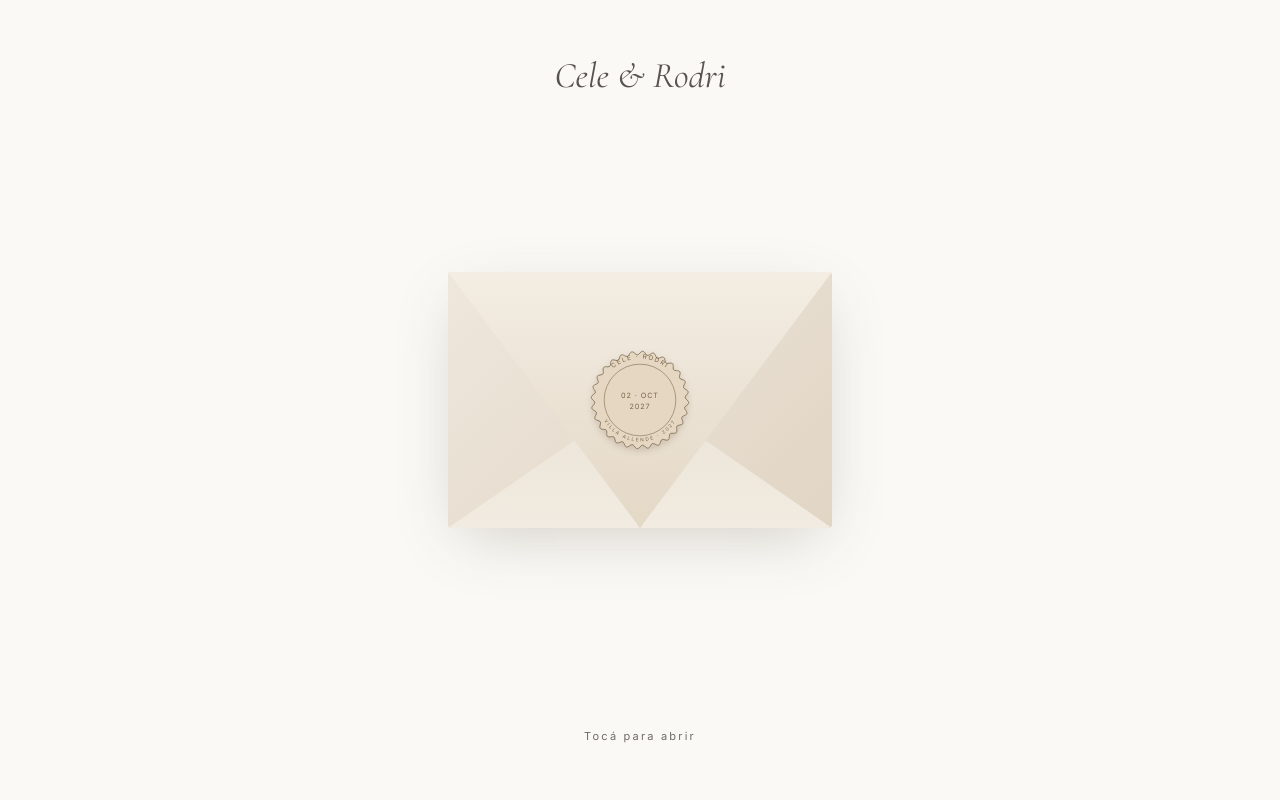
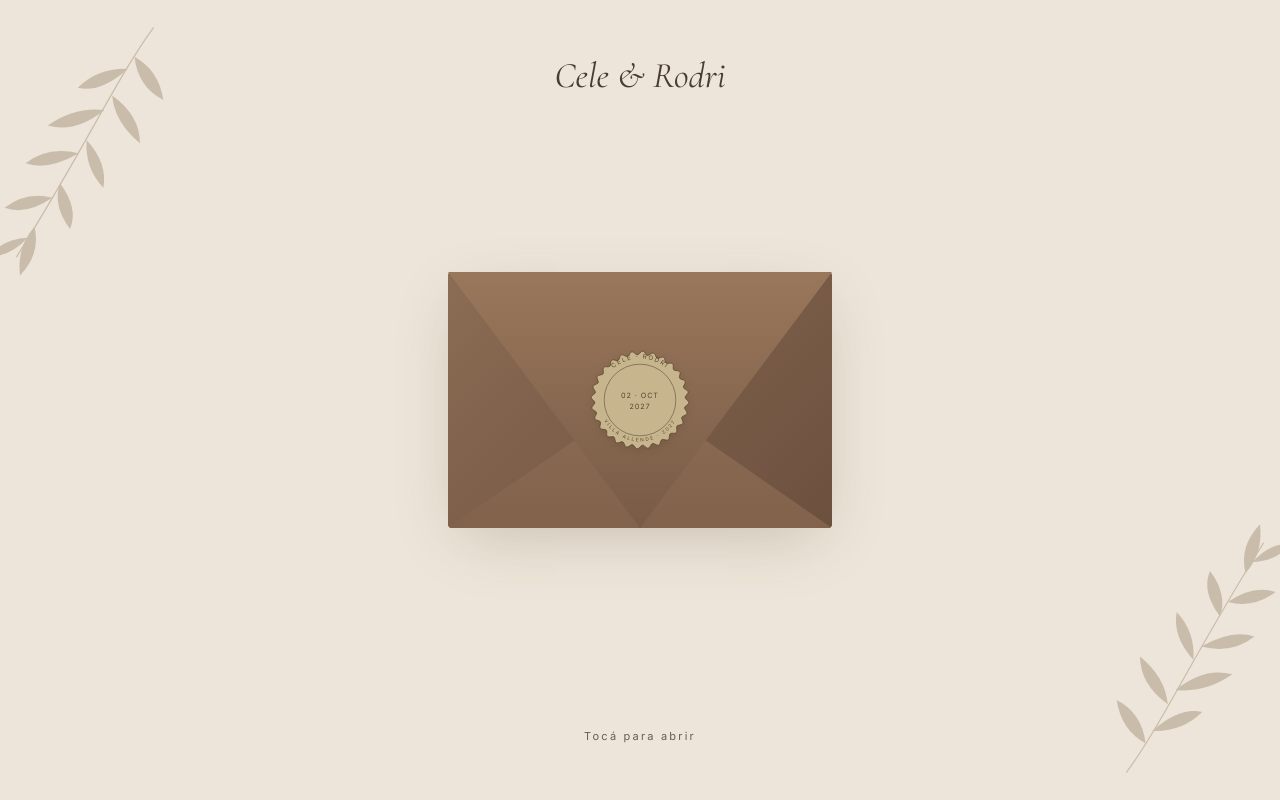
Before and after one commit to RodrigoChiquiLucero/casamiento-cele-rodri, a React (Vite) app: page / in a window 1280 px wide. Shown: the top 800 px of the page. Built offline with nearby package versions, Linux system fonts and the light colour scheme.

Commit message:
Aplica paleta lino y cacao con detalles botánicos y simplifica ubicaciones

```diff
--- a/src/App.jsx
+++ b/src/App.jsx
@@ -1,3 +1,4 @@
+import BotanicalCorners from './components/BotanicalCorners'
 import { useEffect, useState } from 'react'
 import heroPhoto from './assets/FotoCasamiento.png'
 import EnvelopeIntro from './components/EnvelopeIntro'
@@ -9,17 +10,13 @@ const LOCATIONS = [
     label: 'La ceremonia',
     name: 'Convento San Alfonso',
     time: '19:30 hs',
-    instagram: 'https://www.instagram.com/conventosanalfonso/',
     maps: 'https://www.google.com/maps?cid=7930684530931996123',
-    embed: 'https://www.google.com/maps/embed?pb=!1m18!1m12!1m3!1d4405.5790035539385!2d-64.30062897708476!3d-31.304843424020394!2m3!1f0!2f0!3f0!3m2!1i1024!2i768!4f13.1!3m3!1m2!1s0x94329d06c7decc7f%3A0x6e0f738ff3e315db!2sConvento%20San%20Alfonso!5e0!3m2!1ses-419!2sar!4v1790346679405!5m2!1ses-419!2sar',
   },
   {
     label: 'La fiesta',
     name: 'Bolgheri',
     time: '21:00 hs',
-    instagram: 'https://www.instagram.com/bolgheri.eventos/?hl=es',
     maps: 'https://www.google.com/maps?cid=8508632084612308582',
-    embed: 'https://www.google.com/maps/embed?pb=!1m18!1m12!1m3!1d3409.80977577974!2d-64.30182342359483!3d-31.281356589738092!2m3!1f0!2f0!3f0!3m2!1i1024!2i768!4f13.1!3m3!1m2!1s0x94329d2476116da9%3A0x7614bbccdfcede66!2sBolgheri!5e0!3m2!1ses-419!2sar!4v1790346847181!5m2!1ses-419!2sar',
   },
 ]
 const CARD_PRICE = 'A consultar'
@@ -83,7 +80,7 @@ export default function App() {
   return (
     <>
       {!introDone && <EnvelopeIntro onOpen={() => setIntroDone(true)} />}
-      <div className="min-h-screen bg-[#faf9f6] text-stone-800 font-normal selection:bg-stone-800 selection:text-stone-50">
+      <div className="min-h-screen bg-[#EDE5D9] text-[#493B30] font-normal selection:bg-stone-800 selection:text-stone-50">
 
       <header className="relative h-screen w-full overflow-hidden">
         <img
@@ -103,7 +100,8 @@ export default function App() {
         </div>
       </header>
 
-      <main className="mx-auto w-full max-w-2xl px-6 py-16 sm:py-24 md:py-32 space-y-20 md:space-y-28">
+      <main className="relative isolate mx-auto w-full max-w-2xl px-6 py-16 sm:py-24 md:py-32 space-y-20 md:space-y-28">
+        <BotanicalCorners />
 
         <Section eyebrow="El gran día">
           <div className="space-y-2">
@@ -143,20 +141,10 @@ export default function App() {
                   <p className="text-[11px] uppercase tracking-[0.3em] text-stone-500">
                     {location.label}
                   </p>
-                  <h2 className="font-display text-4xl sm:text-5xl font-normal leading-tight text-[#405b67]">{location.name}</h2>
+                  <h2 className="font-display text-4xl sm:text-5xl font-normal leading-tight text-[#493B30]">{location.name}</h2>
                   <p className="text-sm tracking-[0.08em] text-stone-600">{location.time}</p>
                 </div>
-                <div className="overflow-hidden rounded-2xl border border-stone-200 bg-stone-100">
-                  <iframe
-                    title={`Ubicación de ${location.name}`}
-                    src={location.embed}
-                    className="block h-72 w-full border-0 sm:h-80"
-                    allowFullScreen
-                    loading="lazy"
-                    referrerPolicy="strict-origin-when-cross-origin"
-                  />
-                </div>
-                <div className="grid grid-cols-1 gap-3 sm:grid-cols-2">
+                <div className="mx-auto grid w-full max-w-xs grid-cols-1">
                   <a
                     href={location.maps}
                     target="_blank"
@@ -165,15 +153,6 @@ export default function App() {
                     className="invitation-link"
                   >
                     Cómo llegar <span aria-hidden="true">↗</span>
-                  </a>
-                  <a
-                    href={location.instagram}
-                    target="_blank"
-                    rel="noopener noreferrer"
-                    aria-label={`Instagram de ${location.name} (abre en otra pestaña)`}
-                    className="invitation-link invitation-link-secondary"
-                  >
-                    Ver Instagram <span aria-hidden="true">↗</span>
                   </a>
                 </div>
               </article>
@@ -184,7 +163,7 @@ export default function App() {
         <Divider />
 
         <Section eyebrow="Precio de la tarjeta">
-          <p className="font-display text-4xl sm:text-5xl font-normal italic text-[#405b67]">
+          <p className="font-display text-4xl sm:text-5xl font-normal italic text-[#493B30]">
             {CARD_PRICE}
           </p>
           {CARD_PRICE_PERIOD && (
@@ -199,7 +178,7 @@ export default function App() {
         <Divider />
 
         <Section eyebrow="Confirmá tu asistencia">
-          <h2 className="font-display text-4xl sm:text-5xl font-normal leading-tight text-[#405b67]">¡Queremos que estés!</h2>
+          <h2 className="font-display text-4xl sm:text-5xl font-normal leading-tight text-[#493B30]">¡Queremos que estés!</h2>
           <p className="mx-auto max-w-sm text-sm leading-relaxed text-stone-600">
             Nos hace mucha ilusión compartir este día con vos.
           </p>
--- /dev/null
+++ b/src/components/BotanicalCorners.jsx
@@ -0,0 +1,31 @@
+// Ornamentos vectoriales: decorativos y livianos para celulares.
+function Sprig({ className }) {
+  return (
+    <svg className={className} viewBox="0 0 180 260" fill="none" aria-hidden="true" focusable="false">
+      <g stroke="currentColor" strokeWidth="1.1" strokeLinecap="round" strokeLinejoin="round">
+        <path d="M24 235C57 190 87 124 147 29" />
+        <g fill="currentColor" stroke="none">
+          <path d="M41 209Q19 197 15 170Q38 182 41 209Z" />
+          <path d="M47 198Q72 176 92 181Q74 199 47 198Z" />
+          <path d="M61 174Q36 156 36 131Q59 150 61 174Z" />
+          <path d="M68 161Q94 140 119 147Q95 164 68 161Z" />
+          <path d="M84 134Q65 113 69 91Q86 109 84 134Z" />
+          <path d="M91 122Q119 106 139 113Q119 129 91 122Z" />
+          <path d="M108 95Q91 72 99 54Q115 75 108 95Z" />
+          <path d="M115 82Q138 66 158 73Q138 88 115 82Z" />
+          <path d="M131 56Q125 32 144 12Q147 38 131 56Z" />
+          <path d="M137 46Q154 28 171 30Q159 45 137 46Z" />
+        </g>
+      </g>
+    </svg>
+  )
+}
+
+export default function BotanicalCorners() {
+  return (
+    <div className="botanical-corners" aria-hidden="true">
+      <Sprig className="botanical-sprig botanical-sprig-top" />
+      <Sprig className="botanical-sprig botanical-sprig-bottom" />
+    </div>
+  )
+}
--- a/src/components/EnvelopeIntro.jsx
+++ b/src/components/EnvelopeIntro.jsx
@@ -1,3 +1,4 @@
+import BotanicalCorners from './BotanicalCorners'
 import { useEffect, useMemo, useState } from 'react'
 import { AnimatePresence, motion, useReducedMotion } from 'motion/react'
 
@@ -24,7 +25,7 @@ function WaxSeal({ className }) {
 
   return (
     <svg viewBox="0 0 100 100" className={className} aria-hidden="true">
-      <path d={wavyPath} fill="#e5d7c1" stroke="currentColor" strokeWidth="0.7" />
+      <path d={wavyPath} fill="#C7B68D" stroke="currentColor" strokeWidth="0.7" />
       <circle cx="50" cy="50" r="32" fill="none" stroke="currentColor" strokeWidth="0.5" />
 
       <defs>
@@ -105,11 +106,12 @@ export default function EnvelopeIntro({ onOpen }) {
       {phase !== 'done' && (
         <motion.div
           key="envelope-intro"
-          className="fixed inset-0 z-50 flex flex-col items-center justify-center bg-[#faf9f6] px-4 sm:px-6"
+          className="fixed inset-0 z-50 flex flex-col items-center justify-center bg-[#EDE5D9] px-4 sm:px-6"
           exit={{ opacity: 0 }}
           transition={{ duration: reduceMotion ? 0 : 0.8, ease: 'easeOut' }}
         >
-          <p className="absolute top-10 sm:top-14 font-display text-3xl sm:text-4xl italic text-stone-600">
+          <BotanicalCorners />
+          <p className="absolute top-10 sm:top-14 font-display text-3xl sm:text-4xl italic text-[#493B30]">
             Cele &amp; Rodri
           </p>
 
@@ -123,10 +125,10 @@ export default function EnvelopeIntro({ onOpen }) {
           >
             <div className="relative w-[min(84vw,52svh,24rem)] aspect-[3/2]">
 
-              <div className="absolute inset-0 bg-[#e9e2d7] border border-[#d9cebf] rounded-sm shadow-[0_18px_60px_-15px_rgba(85,70,48,0.25)]" />
+              <div className="absolute inset-0 bg-[#795B46] border border-[#634935] rounded-sm shadow-[0_18px_60px_-15px_rgba(85,70,48,0.25)]" />
 
               <motion.div
-                className="absolute inset-x-3 inset-y-2 flex flex-col items-center justify-center gap-2 rounded-sm border border-[#e4dacb] bg-[#fffdf8] text-stone-600 shadow-sm"
+                className="absolute inset-x-3 inset-y-2 flex flex-col items-center justify-center gap-2 rounded-sm border border-[#e4dacb] bg-[#fffdf8] text-[#493B30] shadow-sm"
                 initial={false}
                 animate={phase === 'opening' ? { y: '-36%' } : { y: 0 }}
                 transition={{ duration: 0.9, delay: 0.9, ease: [0.22, 1, 0.36, 1] }}
@@ -140,19 +142,19 @@ export default function EnvelopeIntro({ onOpen }) {
 
               <div
                 aria-hidden="true"
-                className="absolute inset-0 z-10 rounded-sm bg-[linear-gradient(135deg,#eee7dc,#e1d5c4)]"
+                className="absolute inset-0 z-10 rounded-sm bg-[linear-gradient(135deg,#8b6c54,#6c503e)]"
                 style={{ clipPath: 'polygon(0 0, 50% 55%, 100% 0, 100% 100%, 0 100%)' }}
               />
               <div
                 aria-hidden="true"
-                className="absolute inset-0 z-10 rounded-sm bg-[linear-gradient(0deg,#f1ebe1,#e6dccd)]"
+                className="absolute inset-0 z-10 rounded-sm bg-[linear-gradient(0deg,#82624b,#95755b)]"
                 style={{ clipPath: 'polygon(0 100%, 50% 48%, 100% 100%)' }}
               />
 
               <motion.div
-                className="absolute inset-0 origin-top border-b border-[#d6c9b7]"
+                className="absolute inset-0 origin-top border-b border-[#634935]"
                 style={{
-                  background: 'linear-gradient(180deg, #f3ede3, #e4d8c6)',
+                  background: 'linear-gradient(180deg, #99775b, #795B46)',
                   clipPath: 'polygon(0 0, 100% 0, 50% 100%)',
                   transformStyle: 'preserve-3d',
                   backfaceVisibility: 'hidden',
@@ -168,7 +170,7 @@ export default function EnvelopeIntro({ onOpen }) {
               />
 
               <motion.div
-                className="absolute left-1/2 top-1/2 -translate-x-1/2 -translate-y-1/2 text-[#79664b]"
+                className="absolute left-1/2 top-1/2 -translate-x-1/2 -translate-y-1/2 text-[#594631]"
                 style={{ zIndex: 30 }}
                 animate={
                   phase === 'opening'
@@ -186,7 +188,7 @@ export default function EnvelopeIntro({ onOpen }) {
             {phase === 'closed' && (
               <motion.p
                 key="hint"
-                className="absolute bottom-12 sm:bottom-14 text-[11px] tracking-[0.2em] text-stone-600"
+                className="absolute bottom-12 sm:bottom-14 text-[11px] tracking-[0.2em] text-[#493B30]"
                 initial={{ opacity: reduceMotion ? 1 : 0 }}
                 animate={{ opacity: reduceMotion ? 1 : [0.5, 1, 0.5] }}
                 exit={{ opacity: 0 }}
--- a/src/index.css
+++ b/src/index.css
@@ -21,11 +21,11 @@ body {
   align-items: center;
   justify-content: center;
   gap: 0.75rem;
-  border: 1px solid #c6d3d8;
+  border: 1px solid #bcaa94;
   border-radius: 999px;
   padding: 0.75rem 1.5rem;
-  color: #405b67;
-  background: #f3f7f8;
+  color: #493B30;
+  background: #e6dac9;
   font-family: var(--font-display);
   font-size: 1.25rem;
   line-height: 1.3;
@@ -33,12 +33,12 @@ body {
 }
 
 .invitation-link:hover {
-  background: #e7eff2;
-  border-color: #8da5b0;
+  background: #dac8b1;
+  border-color: #95755b;
 }
 
 .invitation-link:focus-visible {
-  outline: 2px solid #405b67;
+  outline: 2px solid #493B30;
   outline-offset: 4px;
 }
 
@@ -47,3 +47,30 @@ body {
   border-color: #dedbd5;
   color: #57534e;
 }
+
+.botanical-corners {
+  position: absolute;
+  inset: 0;
+  overflow: hidden;
+  pointer-events: none;
+  user-select: none;
+  z-index: -1;
+}
+
+.botanical-sprig {
+  position: absolute;
+  width: clamp(100px, 20vw, 200px);
+  color: #ad9b85;
+  opacity: 0.55;
+}
+
+.botanical-sprig-top {
+  top: 0;
+  left: -20px;
+  transform: rotate(180deg);
+}
+
+.botanical-sprig-bottom {
+  bottom: 0;
+  right: -20px;
+}
```
